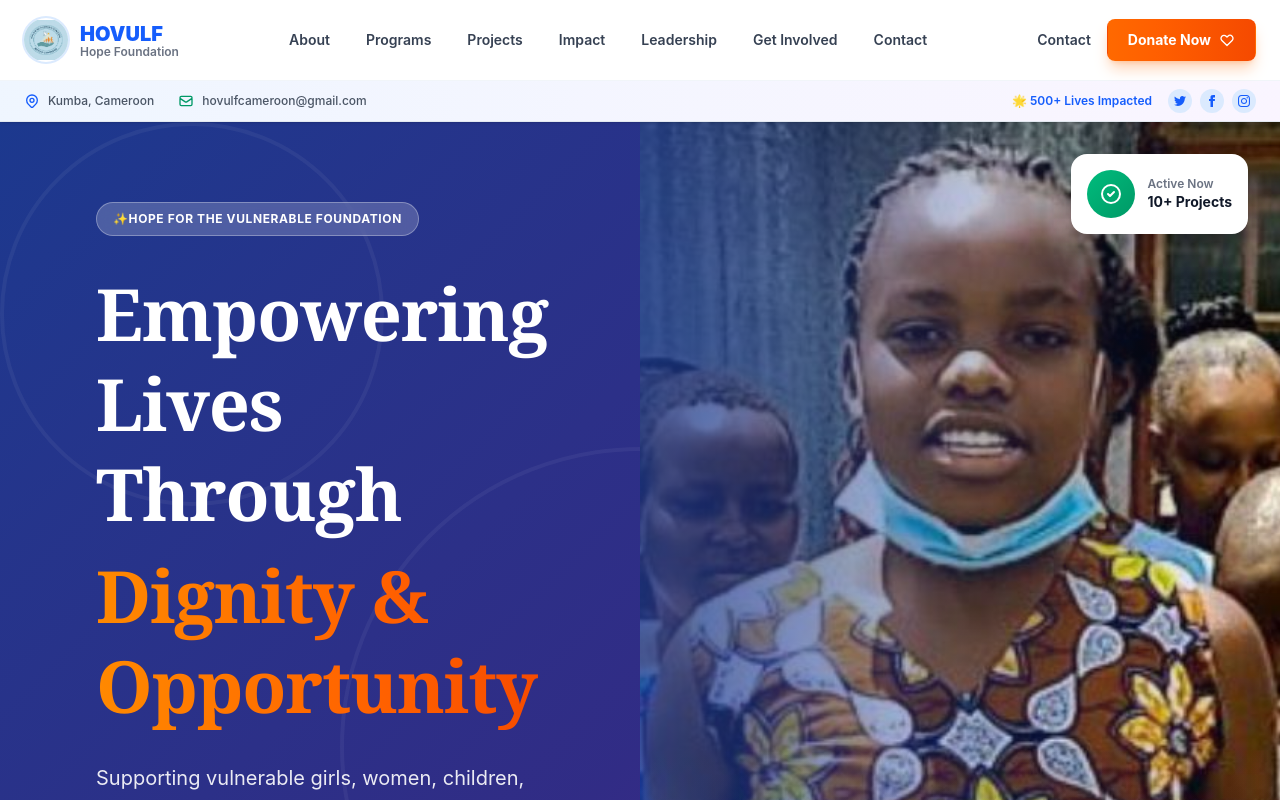
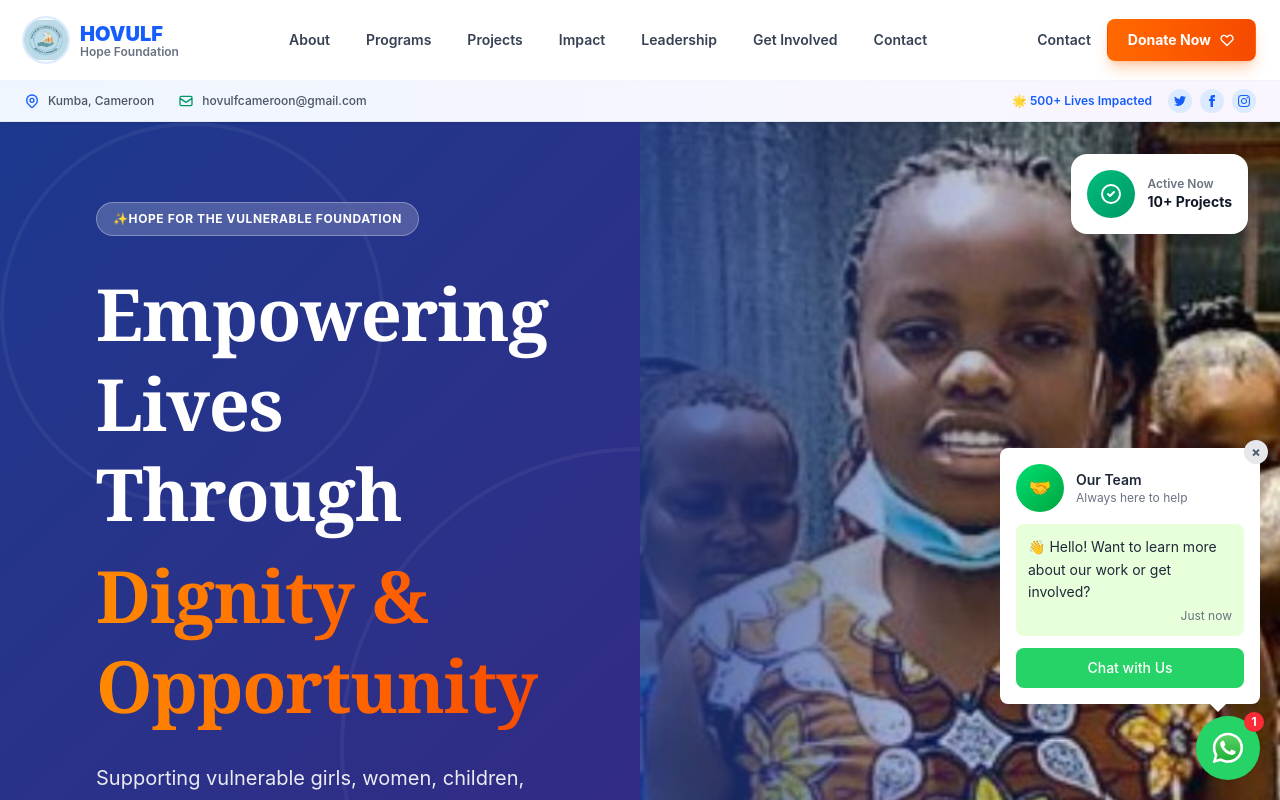
Before and after one commit to SireME/hovulf-website, a Next.js app: page / in a window 1280 px wide. Shown: the top 800 px of the page. Built offline with nearby package versions, Linux system fonts and the light colour scheme.

Commit message:
implement whatsapp floating button

```diff
--- a/src/app/page.tsx
+++ b/src/app/page.tsx
@@ -6,6 +6,7 @@ import FeaturedProject from "@/components/home/FeaturedProject";
 import LeadershipPreview from "@/components/home/LeadershipPreview";
 import CTA from "@/components/home/CTA";
 import LocationMap from "@/components/home/LocationMap";
+import FloatingWhatsApp from "@/components/common/FloatingWhatsApp";
 
 export default function HomePage() {
   return (
@@ -18,6 +19,9 @@ export default function HomePage() {
       <LeadershipPreview />
       <CTA />
       <LocationMap />
+
+      {/* Floating WhatsApp Button */}
+      <FloatingWhatsApp />
     </>
   );
 }
--- /dev/null
+++ b/src/components/common/FloatingWhatsApp.tsx
@@ -0,0 +1,179 @@
+"use client";
+
+import { useState, useEffect } from "react";
+
+export default function FloatingWhatsApp() {
+  const [isVisible, setIsVisible] = useState(false);
+
+  useEffect(() => {
+    // Check if the bubble was already shown
+    const lastShown = localStorage.getItem("whatsapp-bubble-shown");
+    const now = new Date().getTime();
+    const oneMonth = 30 * 24 * 60 * 60 * 1000; // 30 days in milliseconds
+
+    if (!lastShown || now - parseInt(lastShown) > oneMonth) {
+      // Show the bubble if it's the first visit or more than a month has passed
+      setIsVisible(true);
+    }
+  }, []);
+
+  const handleClose = () => {
+    setIsVisible(false);
+    // Store the current timestamp
+    localStorage.setItem("whatsapp-bubble-shown", new Date().getTime().toString());
+  };
+  const phoneNumber = "237675100537";
+  const message = encodeURIComponent(
+    "Hello! I'd like to learn more about your organization."
+  );
+  const whatsappUrl = `https://wa.me/${phoneNumber}?text=${message}`;
+
+  return (
+    <>
+      {/* Chat Bubble Tooltip */}
+      {isVisible && (
+        <div className="fixed bottom-24 right-5 z-50 animate-fade-in-up">
+          <div className="relative">
+            {/* Close button */}
+            <button
+              onClick={handleClose}
+              className="absolute -top-2 -right-2 w-6 h-6 bg-gray-200 hover:bg-gray-300 rounded-full flex items-center justify-center text-gray-600 text-sm font-bold transition-colors z-10"
+              aria-label="Close message"
+            >
+              ×
+            </button>
+
+            {/* Chat bubble */}
+            <div className="bg-white rounded-lg shadow-xl p-4 max-w-[260px] relative">
+              {/* Triangle pointer */}
+              <div className="absolute -bottom-2 right-8 w-0 h-0 border-l-[10px] border-l-transparent border-r-[10px] border-r-transparent border-t-[10px] border-t-white"></div>
+
+              {/* Header */}
+              <div className="flex items-center gap-3 mb-3">
+                <div className="w-12 h-12 bg-gradient-to-br from-green-400 to-green-600 rounded-full flex items-center justify-center text-white font-bold text-lg">
+                  🤝
+                </div>
+                <div>
+                  <div className="font-semibold text-gray-800 text-sm">
+                    Our Team
+                  </div>
+                  <div className="text-xs text-gray-500">
+                    Always here to help
+                  </div>
+                </div>
+              </div>
+
+              {/* Message */}
+              <div className="bg-[#E7FFDB] rounded-lg p-3 mb-3">
+                <p className="text-sm text-gray-800 leading-relaxed">
+                  👋 Hello! Want to learn more about our work or get involved?
+                </p>
+                <div className="text-xs text-gray-500 mt-1 text-right">
+                  Just now
+                </div>
+              </div>
+
+              {/* CTA Button */}
+              <a
+                href={whatsappUrl}
+                target="_blank"
+                rel="noopener noreferrer"
+                className="block w-full bg-[#25D366] hover:bg-[#20BA5A] text-white text-center py-2.5 rounded-lg font-medium text-sm transition-colors"
+              >
+                Chat with Us
+              </a>
+            </div>
+          </div>
+        </div>
+      )}
+
+      {/* Floating WhatsApp Button */}
+      <div className="fixed bottom-5 right-5 z-50">
+        {/* Pulse ring animation */}
+        <span className="absolute flex h-16 w-16">
+          <span className="animate-ping absolute inline-flex h-full w-full rounded-full bg-green-400 opacity-75"></span>
+        </span>
+
+        {/* Main button */}
+        <a
+          href={whatsappUrl}
+          target="_blank"
+          rel="noopener noreferrer"
+          aria-label="Chat with us on WhatsApp"
+          className="
+            relative
+            flex items-center justify-center
+            w-16 h-16 rounded-full
+            bg-[#25D366] hover:bg-[#20BA5A]
+            text-white
+            shadow-lg
+            transition-all duration-300
+            hover:scale-110
+            focus:outline-none focus:ring-4 focus:ring-green-300
+          "
+        >
+          {/* WhatsApp Icon - Official SVG */}
+          <svg
+            xmlns="http://www.w3.org/2000/svg"
+            viewBox="0 0 175.216 175.552"
+            className="w-9 h-9"
+          >
+            <defs>
+              <linearGradient
+                id="b"
+                x1="85.915"
+                x2="86.535"
+                y1="32.567"
+                y2="137.092"
+                gradientUnits="userSpaceOnUse"
+              >
+                <stop offset="0" stopColor="#57d163" />
+                <stop offset="1" stopColor="#23b33a" />
+              </linearGradient>
+              <filter
+                id="a"
+                width="1.115"
+                height="1.114"
+                x="-.057"
+                y="-.057"
+                colorInterpolationFilters="sRGB"
+              >
+                <feGaussianBlur stdDeviation="3.531" />
+              </filter>
+            </defs>
+            <path
+              fill="#b3b3b3"
+              d="m54.532 138.45 2.235 1.324c9.387 5.571 20.15 8.518 31.126 8.523h.023c33.707 0 61.139-27.426 61.153-61.135.006-16.335-6.349-31.696-17.895-43.251A60.75 60.75 0 0 0 87.94 25.983c-33.733 0-61.166 27.423-61.178 61.13a60.98 60.98 0 0 0 9.349 32.535l1.455 2.312-6.179 22.558zm-40.811 23.544L24.16 123.88c-6.438-11.154-9.825-23.808-9.821-36.772.017-40.556 33.021-73.55 73.578-73.55 19.681.01 38.154 7.669 52.047 21.572s21.537 32.383 21.53 52.037c-.018 40.553-33.027 73.553-73.578 73.553h-.032c-12.313-.005-24.412-3.094-35.159-8.954zm0 0"
+              filter="url(#a)"
+            />
+            <path
+              fill="#fff"
+              d="m12.966 161.238 10.439-38.114a73.42 73.42 0 0 1-9.821-36.772c.017-40.556 33.021-73.55 73.578-73.55 19.681.01 38.154 7.669 52.047 21.572s21.537 32.383 21.53 52.037c-.018 40.553-33.027 73.553-73.578 73.553h-.032c-12.313-.005-24.412-3.094-35.159-8.954z"
+            />
+            <path
+              fill="url(#linearGradient1780)"
+              d="M87.184 25.227c-33.733 0-61.166 27.423-61.178 61.13a60.98 60.98 0 0 0 9.349 32.535l1.455 2.312-6.179 22.559 23.146-6.069 2.235 1.324c9.387 5.571 20.15 8.518 31.126 8.524h.023c33.707 0 61.14-27.426 61.153-61.135a60.75 60.75 0 0 0-17.895-43.251 60.75 60.75 0 0 0-43.235-17.929z"
+            />
+            <path
+              fill="url(#b)"
+              d="M87.184 25.227c-33.733 0-61.166 27.423-61.178 61.13a60.98 60.98 0 0 0 9.349 32.535l1.455 2.313-6.179 22.558 23.146-6.069 2.235 1.324c9.387 5.571 20.15 8.517 31.126 8.523h.023c33.707 0 61.14-27.426 61.153-61.135a60.75 60.75 0 0 0-17.895-43.251 60.75 60.75 0 0 0-43.235-17.928z"
+            />
+            <path
+              fill="#fff"
+              fillRule="evenodd"
+              d="M68.772 55.603c-1.378-3.061-2.828-3.123-4.137-3.176l-3.524-.043c-1.226 0-3.218.46-4.902 2.3s-6.435 6.287-6.435 15.332 6.588 17.785 7.506 19.013 12.718 20.381 31.405 27.75c15.529 6.124 18.689 4.906 22.061 4.6s10.877-4.447 12.408-8.74 1.532-7.971 1.073-8.74-1.685-1.226-3.525-2.146-10.877-5.367-12.562-5.981-2.91-.919-4.137.921-4.746 5.979-5.819 7.206-2.144 1.381-3.984.462-7.76-2.861-14.784-9.124c-5.465-4.873-9.154-10.891-10.228-12.73s-.114-2.835.808-3.751c.825-.824 1.838-2.147 2.759-3.22s1.224-1.84 1.836-3.065.307-2.301-.153-3.22-4.032-10.011-5.666-13.647"
+            />
+          </svg>
+
+          {/* Badge - unread message indicator */}
+          <span className="absolute -top-1 -right-1 flex h-5 w-5">
+            <span className="animate-ping absolute inline-flex h-full w-full rounded-full bg-red-400 opacity-75"></span>
+            <span className="relative inline-flex rounded-full h-5 w-5 bg-red-500 items-center justify-center text-white text-xs font-bold">
+              1
+            </span>
+          </span>
+        </a>
+      </div>
+    </>
+  );
+}
--- a/src/components/home/LocationMap.tsx
+++ b/src/components/home/LocationMap.tsx
@@ -100,7 +100,7 @@ export default function LocationMap() {
         </svg>
       ),
       title: "Phone",
-      detail: "+237 XXX XXX XXX",
+      detail: "+237 675 100 536",
       subDetail: "Mon-Fri, 9am-5pm",
       color: "emerald",
     },
--- a/tailwind.config.ts
+++ b/tailwind.config.ts
@@ -16,8 +16,24 @@ const config: Config = {
       fontFamily: {
         sans: ["Inter", "system-ui", "sans-serif"],
       },
+      keyframes: {
+        'fade-in-up': {
+          '0%': {
+            opacity: '0',
+            transform: 'translateY(10px)'
+          },
+          '100%': {
+            opacity: '1',
+            transform: 'translateY(0)'
+          }
+        }
+      },
+      animation: {
+        'fade-in-up': 'fade-in-up 0.3s ease-out'
+      }
     },
   },
   plugins: [],
 };
+
 export default config;
```
